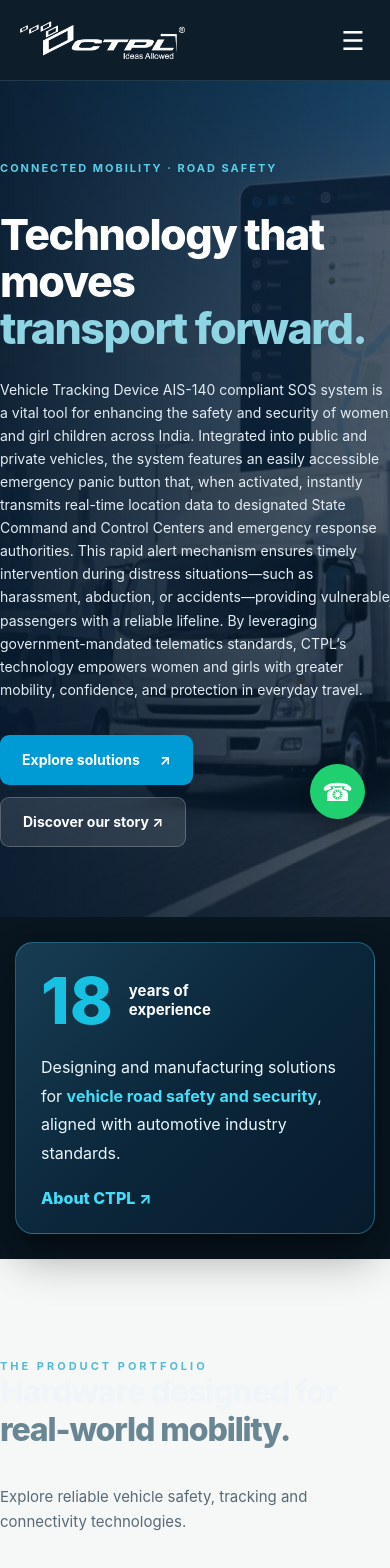
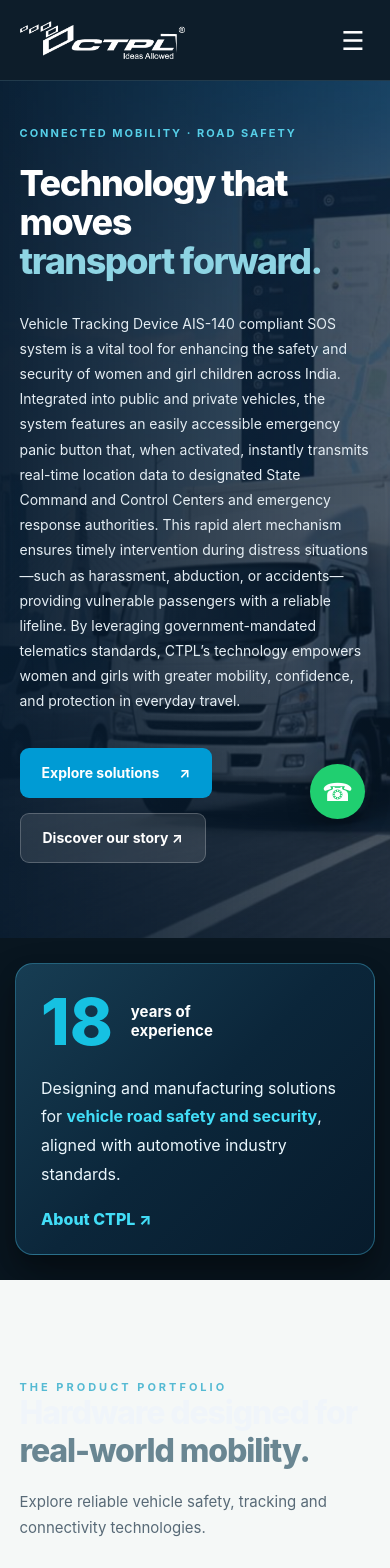
Before and after one commit to mokaralaswethactpl-bit/ctpl-website, an Angular app: page / in a window 390 px wide. Shown: the top 1568 px of the page. Built offline with nearby package versions, Linux system fonts and the light colour scheme.

Commit message:
website updtaed

```diff
--- a/src/app/pages/home/home.scss
+++ b/src/app/pages/home/home.scss
@@ -970,3 +970,516 @@
   }
 
 }
+
+:host {
+  display: block;
+  width: 100%;
+}
+
+/* HERO SECTION ALIGNMENT */
+
+.hero {
+  position: relative;
+  width: 100%;
+  overflow: hidden;
+}
+
+.hero .hero-inner {
+  position: relative;
+  width: 90%;
+  max-width: 1440px;
+  margin: 0 auto;
+  padding: 80px 0 100px;
+  box-sizing: border-box;
+}
+
+.hero .hero-copy {
+  width: 100%;
+  max-width: 740px;
+  margin: 0;
+  padding: 0;
+  text-align: left;
+}
+
+.hero-copy h1 {
+  font-size: clamp(42px, 5.5vw, 78px);
+  line-height: 1.08;
+  letter-spacing: -2.5px;
+  margin: 24px 0 30px;
+}
+
+.hero-copy h1 em {
+  font-style: normal;
+}
+
+.hero-copy .hero-description {
+  width: 100%;
+  max-width: 720px;
+  font-size: 16px;
+  line-height: 1.75;
+  margin: 0 0 30px;
+}
+
+.hero-copy .button-row {
+  display: flex;
+  align-items: center;
+  flex-wrap: wrap;
+  gap: 15px;
+}
+
+.hero-label {
+  position: absolute;
+  right: 0;
+  bottom: 25px;
+}
+
+/* TABLET RESPONSIVE */
+
+@media (max-width: 1024px) {
+
+  .hero .hero-inner {
+    width: 90%;
+    padding: 65px 0 85px;
+  }
+
+  .hero .hero-copy {
+    max-width: 85%;
+  }
+
+  .hero-copy h1 {
+    font-size: 58px;
+  }
+}
+
+/* MOBILE RESPONSIVE */
+
+@media (max-width: 768px) {
+
+  .hero .hero-inner {
+    width: 90%;
+    padding: 45px 0 75px;
+  }
+
+  .hero .hero-copy {
+    max-width: 100%;
+  }
+
+  .hero-copy h1 {
+    font-size: clamp(36px, 8vw, 52px);
+    letter-spacing: -1.5px;
+  }
+
+  .hero-copy .hero-description {
+    font-size: 14px;
+    line-height: 1.8;
+  }
+
+  .hero-label {
+    font-size: 9px;
+    bottom: 20px;
+  }
+}
+
+
+/* =========================================
+   CTPL HOMEPAGE ALIGNMENT
+   ========================================= */
+
+:host {
+  display: block;
+  width: 100%;
+  min-width: 0;
+}
+
+/* =========================================
+   COMMON CONTAINER
+   ========================================= */
+
+:host .container {
+  width: calc(100% - 2 * var(--container-spacing, 5%));
+  max-width: var(--container-width, 1440px);
+  margin-left: auto;
+  margin-right: auto;
+  padding-left: 0;
+  padding-right: 0;
+  box-sizing: border-box;
+}
+
+/* =========================================
+   HERO SECTION
+   ========================================= */
+
+.hero {
+  position: relative;
+  width: 100%;
+  overflow: hidden;
+}
+
+.hero .hero-inner {
+  position: relative;
+  margin-inline: auto;
+}
+
+.hero-copy {
+  width: 100%;
+  max-width: 740px;
+  min-width: 0;
+  text-align: left;
+}
+
+.hero-copy h1 {
+  max-width: 100%;
+  overflow-wrap: break-word;
+}
+
+.hero-description {
+  width: 100%;
+  max-width: 740px;
+}
+
+.button-row {
+  display: flex;
+  align-items: center;
+  flex-wrap: wrap;
+  gap: 15px;
+}
+
+/* =========================================
+   EXPERIENCE SECTION
+   ========================================= */
+
+.stat-strip {
+  width: 100%;
+}
+
+.stat-inner {
+  display: grid;
+  grid-template-columns: auto minmax(0, 1fr) auto;
+  align-items: center;
+  gap: 40px;
+}
+
+.stat-figure {
+  display: flex;
+  align-items: center;
+  gap: 18px;
+}
+
+.stat-inner p {
+  min-width: 0;
+  margin: 0;
+}
+
+/* =========================================
+   SECTION HEADINGS
+   ========================================= */
+
+.section-heading {
+  display: flex;
+  align-items: flex-end;
+  justify-content: space-between;
+  gap: 40px;
+  width: 100%;
+  min-width: 0;
+}
+
+.section-heading > div {
+  flex: 1;
+  min-width: 0;
+}
+
+.section-heading > p {
+  flex: 0 1 340px;
+  max-width: 340px;
+  min-width: 0;
+  margin: 0;
+}
+
+.section-heading h2 {
+  max-width: 100%;
+  overflow-wrap: break-word;
+}
+
+/* =========================================
+   PRODUCT PORTFOLIO
+   ========================================= */
+
+.product-portfolio-section {
+  position: relative;
+  width: 100%;
+  overflow: hidden;
+}
+
+.product-grid {
+  display: grid;
+  grid-template-columns: repeat(3, minmax(0, 1fr));
+  align-items: stretch;
+  gap: 22px;
+  width: 100%;
+}
+
+.product-card {
+  display: flex;
+  flex-direction: column;
+  width: 100%;
+  min-width: 0;
+  height: 100%;
+  box-sizing: border-box;
+}
+
+.product-image {
+  width: 100%;
+  min-width: 0;
+  overflow: hidden;
+
+  display: flex;
+  align-items: center;
+  justify-content: center;
+}
+
+.product-image img {
+  max-width: 100%;
+  max-height: 100%;
+  object-fit: contain;
+}
+
+.card-body {
+  display: flex;
+  flex-direction: column;
+  flex: 1;
+  min-width: 0;
+}
+
+.card-body h3,
+.card-body p {
+  overflow-wrap: break-word;
+}
+
+.card-body .card-link {
+  margin-top: auto;
+}
+
+/* =========================================
+   DIGITAL SERVICES
+   ========================================= */
+
+.interactive-grid-section {
+  position: relative;
+  width: 100%;
+  overflow: hidden;
+}
+
+.service-grid {
+  display: grid;
+  grid-template-columns: repeat(3, minmax(0, 1fr));
+  align-items: stretch;
+  gap: 22px;
+  width: 100%;
+}
+
+.service-card {
+  width: 100%;
+  min-width: 0;
+  height: 100%;
+  box-sizing: border-box;
+}
+
+.service-card > div {
+  min-width: 0;
+}
+
+.service-card h3,
+.service-card p {
+  overflow-wrap: break-word;
+}
+
+.section-cta {
+  display: flex;
+  justify-content: flex-end;
+  width: 100%;
+}
+
+/* BACKGROUND SHOULD NOT BLOCK CARD CLICKS */
+
+.grid-hover-layer,
+.grid-cell,
+.grid-glow-square {
+  pointer-events: none;
+}
+
+/* =========================================
+   VLTD / SAFETY FIRST SECTION
+   ========================================= */
+
+.feature {
+  position: relative;
+  width: 100%;
+  overflow: hidden;
+}
+
+.feature-layout {
+  display: grid;
+  grid-template-columns: minmax(0, 1.2fr) minmax(0, 1fr);
+  align-items: center;
+  gap: 60px;
+}
+
+.feature-layout > div {
+  min-width: 0;
+}
+
+.feature-visual {
+  width: 100%;
+  display: flex;
+  align-items: center;
+  justify-content: center;
+}
+
+.feature-visual img {
+  max-width: 100%;
+  object-fit: contain;
+}
+
+/* =========================================
+   STAKEHOLDER SECTION
+   ========================================= */
+
+.explore-ctpl-section {
+  width: 100%;
+}
+
+.pathway-grid {
+  display: grid;
+  grid-template-columns: repeat(3, minmax(0, 1fr));
+  align-items: stretch;
+  gap: 22px;
+  width: 100%;
+}
+
+.pathway {
+  display: flex;
+  flex-direction: column;
+  width: 100%;
+  min-width: 0;
+  height: 100%;
+  box-sizing: border-box;
+}
+
+.pathway .card-link {
+  margin-top: auto;
+}
+
+/* =========================================
+   CONTACT SECTION
+   ========================================= */
+
+.connect-section {
+  width: 100%;
+}
+
+.cta-inner {
+  display: flex;
+  align-items: center;
+  justify-content: space-between;
+  gap: 40px;
+}
+
+.cta-inner > div {
+  flex: 1;
+  min-width: 0;
+}
+
+.cta-inner > a {
+  flex-shrink: 0;
+}
+
+/* =========================================
+   TABLET RESPONSIVE
+   ========================================= */
+
+@media (max-width: 1024px) {
+
+  .hero-copy {
+    max-width: 85%;
+  }
+
+  .product-grid,
+  .service-grid,
+  .pathway-grid {
+    grid-template-columns: repeat(2, minmax(0, 1fr));
+    gap: 20px;
+  }
+
+  .stat-inner {
+    grid-template-columns: auto minmax(0, 1fr);
+    gap: 25px;
+  }
+
+  .stat-inner > .text-link {
+    grid-column: 2;
+  }
+
+  .feature-layout {
+    gap: 30px;
+  }
+
+  .section-heading {
+    gap: 25px;
+  }
+
+}
+
+/* =========================================
+   MOBILE RESPONSIVE
+   ========================================= */
+
+@media (max-width: 768px) {
+
+  .hero-copy {
+    width: 100%;
+    max-width: 100%;
+  }
+
+  .section-heading {
+    flex-direction: column;
+    align-items: flex-start;
+    gap: 20px;
+  }
+
+  .section-heading > p {
+    flex: auto;
+    max-width: 100%;
+  }
+
+  .product-grid,
+  .service-grid,
+  .pathway-grid {
+    grid-template-columns: minmax(0, 1fr);
+    gap: 18px;
+  }
+
+  .stat-inner {
+    grid-template-columns: minmax(0, 1fr);
+    gap: 22px;
+  }
+
+  .stat-inner > .text-link {
+    grid-column: auto;
+  }
+
+  .feature-layout {
+    grid-template-columns: minmax(0, 1fr);
+    gap: 30px;
+  }
+
+  .cta-inner {
+    flex-direction: column;
+    align-items: flex-start;
+    gap: 25px;
+  }
+
+  .section-cta {
+    justify-content: flex-start;
+  }
+
+}
--- a/src/styles.scss
+++ b/src/styles.scss
@@ -129,3 +129,74 @@ button:focus-visible {
     scroll-behavior: auto !important;
   }
 }
+
+/* =========================================
+   GLOBAL WEBSITE ALIGNMENT
+   ========================================= */
+
+:root {
+  --container-width: 1440px;
+  --container-spacing: 5%;
+}
+
+*,
+*::before,
+*::after {
+  box-sizing: border-box;
+}
+
+html,
+body {
+  width: 100%;
+  margin: 0;
+  padding: 0;
+}
+
+app-root {
+  display: block;
+  width: 100%;
+}
+
+/* GLOBAL CONTAINER */
+
+.container {
+  width: calc(100% - 2 * var(--container-spacing));
+  max-width: var(--container-width);
+  margin-left: auto;
+  margin-right: auto;
+  padding-left: 0;
+  padding-right: 0;
+  box-sizing: border-box;
+}
+
+/* PAGE SECTIONS */
+
+main,
+.main-content {
+  width: 100%;
+  min-width: 0;
+}
+
+section {
+  max-width: 100%;
+}
+
+/* RESPONSIVE CONTAINER */
+
+@media (max-width: 1024px) {
+  :root {
+    --container-spacing: 4%;
+  }
+}
+
+@media (max-width: 768px) {
+  :root {
+    --container-spacing: 5%;
+  }
+}
+
+@media (max-width: 480px) {
+  :root {
+    --container-spacing: 5%;
+  }
+}
```
